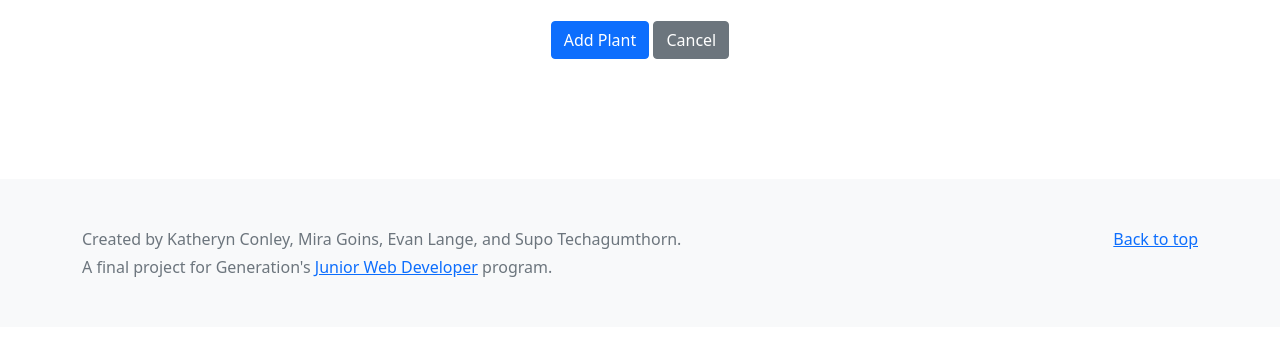
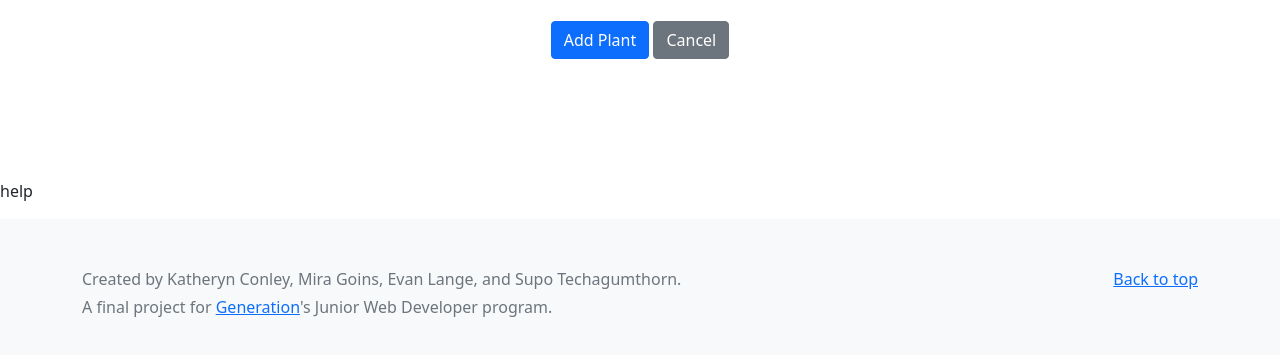
Before and after one commit to langegang/planner_project, a plain HTML site: page index.html in a window 1280 px wide. Shown: the part 185-540 px from the top of the page. Drawn offline with nearby package versions, Linux system fonts and the light colour scheme.

Commit message:
Added link to footer

```diff
--- a/index.html
+++ b/index.html
@@ -29,6 +29,7 @@
 
   <!-- Plant cards section -->
 
+  <p>help</p>
 
   <!-- Footer -->
   <footer class="text-muted py-5 bg-light">
@@ -37,7 +38,7 @@
         <a href="#">Back to top</a>
       </p>
       <p class="mb-1">Created by Katheryn Conley, Mira Goins, Evan Lange, and Supo Techagumthorn.</p>
-      <p class="mb-0">A final project for Generation's <a href="https://usa.generation.org/national/junior-web-developer/">Junior Web Developer</a> program.</p>
+      <p class="mb-0">A final project for <a href="https://usa.generation.org/" target="_blank">Generation</a>'s Junior Web Developer program.</p>
     </div>
   </footer>
 
```
